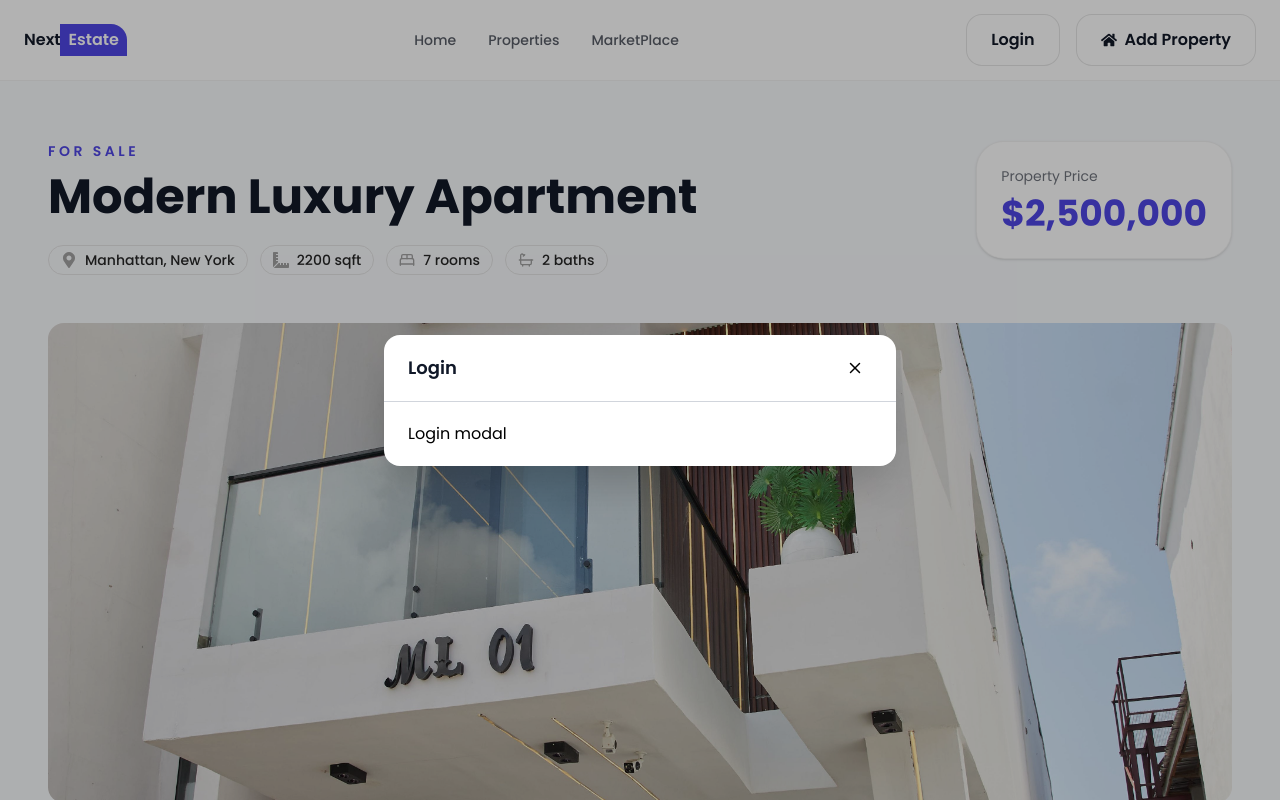
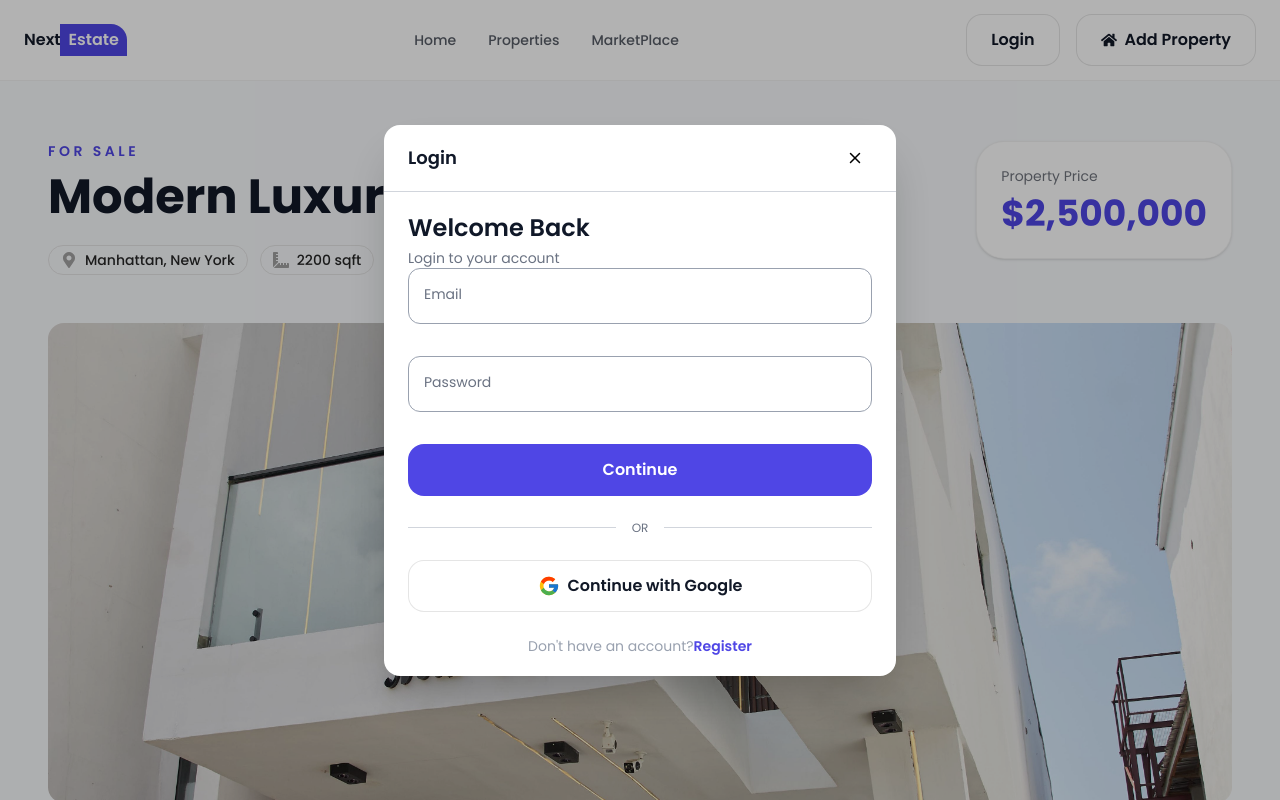
Before and after one commit to ML510/Real-Estate-Marketplace-Project, a Next.js app: page /property/1 in a window 1280 px wide. Both pictures are taken after a click on the button "Login". Shown: the top 800 px of the page. Built offline with nearby package versions, Linux system fonts and the light colour scheme.

Commit message:
Login And Register Modal Update

```diff
--- a/src/components/modals/LoginModal.tsx
+++ b/src/components/modals/LoginModal.tsx
@@ -2,12 +2,105 @@
 
 import { useAuthModal } from "@/store/useAuthModalStore";
 import Modal from "./Modal";
+import { useState } from "react";
+import Input from "../ui/Input";
+import Button from "../ui/Button";
+import { FcGoogle } from "react-icons/fc";
+
+interface LoginValues {
+  email: string,
+  password: string,
+}
+
+type LoginErrors = Partial<Record<keyof LoginValues, string>>
 
 function LoginModal() {
-  const {openRegister,isLoginOpen,closeLogin} = useAuthModal();
+
+  const { openRegister, isLoginOpen, closeLogin } = useAuthModal();
+  const [values, setValues] = useState<LoginValues>({
+    email: "",
+    password: ""
+  });
+  const [loading, setLoading] = useState(false)
+  const [errors, setErrors] = useState<LoginErrors>({})
+
+  const handleChange = (e: React.ChangeEvent<HTMLInputElement>) => {
+    const { value, name } = e.target;
+
+    setValues((prev) => ({
+      ...prev,
+      [name]: value
+    }))
+
+    setErrors((prev) => ({
+      ...prev,
+      [name]: undefined
+    }))
+  };
+
+  const validate = () => {
+    const newErrors: LoginErrors = {}
+
+    // validate the Email
+    if (!values.email.trim()) {
+      newErrors.email = "Email is required!"
+    } else if (!/^\S+@\S+\.\S+$/.test(values.email)) {
+      newErrors.email = "Enter a valid email address!"
+    }
+
+    // validate the password field
+    if (!values.password.trim()) {
+      newErrors.password = "Password is required!"
+    } else if (values.password.length < 6) {
+      newErrors.email = "Password must be at least 6 characters!"
+    }
+
+    setErrors(newErrors);
+    return Object.keys(newErrors).length === 0;
+
+  }
+
+
   return (
-    <Modal title="Login"onClose={closeLogin}isOpen={isLoginOpen}>
-        <p>Login modal</p>
+    <Modal title="Login" onClose={closeLogin} isOpen={isLoginOpen}>
+      {/* header */}
+      <div className="md-6 space-y-1">
+        <h1 className="text-2xl font-semibold text-gray-900">Welcome Back</h1>
+        <p className="text-sm text-gray-500">Login to your account</p>
+      </div>
+
+      <form className="space-y-8">
+        <Input id="login-email" name="email" label="Email" value={values.email} onChange={handleChange} error={errors.email} disabled={loading} />
+        <Input id="login-password" name="password" label="Password" value={values.password} onChange={handleChange} error={errors.password} disabled={loading} />
+
+        <Button fullWidth type="submit" loading={loading}>
+          Continue
+        </Button>
+      </form>
+
+      {/* divider */}
+      <div className="relative my-6">
+        <div className="absolute inset-0 flex items-center">
+          <div className="w-full border-t border-gray-300" />
+
+        </div>
+        <div className="relative flex justify-center text-xs uppercase">
+          <span className="bg-white px-4 text-gray-500">
+            Or
+          </span>
+        </div>
+      </div>
+
+      <Button variant="outline" fullWidth disabled={loading} icon={<FcGoogle size={22} />}>
+        Continue with Google
+      </Button>
+
+      <p className="text-gray-400 text-center text-sm mt-6">
+        Don&apos;t have an account?{""}
+        <span className="text-primary font-semibold cursor-pointer hover:underline" onClick={openRegister}>
+          Register
+        </span>
+      </p>
     </Modal>
   )
 }
--- a/src/components/modals/RegisterModal.tsx
+++ b/src/components/modals/RegisterModal.tsx
@@ -2,12 +2,111 @@
 
 import { useAuthModal } from "@/store/useAuthModalStore";
 import Modal from "./Modal";
+import { useState } from "react";
+import Input from "../ui/Input";
+import Button from "../ui/Button";
+import { FcGoogle } from "react-icons/fc";
+interface RegisterValues {
+  name:string,
+  email: string,
+  password: string,
+}
+
+type RegisterErrors = Partial<Record<keyof RegisterValues, string>>
 
 function RegisterModal() {
   const {openLogin,isRegisterOpen,closeRegister} = useAuthModal();
+  const [values, setValues] = useState<RegisterValues>({
+    name:"",
+    email: "",
+    password: ""
+  });
+  const [loading, setLoading] = useState(false)
+  const [errors, setErrors] = useState<RegisterErrors>({})
+
+  const handleChange = (e: React.ChangeEvent<HTMLInputElement>) => {
+    const { value, name } = e.target;
+
+    setValues((prev) => ({
+      ...prev,
+      [name]: value
+    }))
+
+    setErrors((prev) => ({
+      ...prev,
+      [name]: undefined
+    }))
+  };
+
+  const validate = () => {
+    const newErrors: RegisterErrors = {}
+
+    //validate the name field
+    if (!values.name.trim()) {
+      newErrors.name = "Name is required!"
+    } else if (values.name.length < 6) {
+      newErrors.name = "Name must be at least 2 characters!"
+    }
+
+    // validate the Email
+    if (!values.email.trim()) {
+      newErrors.email = "Email is required!"
+    } else if (!/^\S+@\S+\.\S+$/.test(values.email)) {
+      newErrors.email = "Enter a valid email address!"
+    }
+
+    // validate the password field
+    if (!values.password.trim()) {
+      newErrors.password = "Password is required!"
+    } else if (values.password.length < 6) {
+      newErrors.email = "Password must be at least 6 characters!"
+    }
+
+    setErrors(newErrors);
+    return Object.keys(newErrors).length === 0;
+
+  }
+
   return (
     <Modal title="Register"onClose={closeRegister}isOpen={isRegisterOpen}>
-        <p>Register modal</p>
+        <div className="md-6 space-y-1">
+        <h1 className="text-2xl font-semibold text-gray-900">Welcome to NextEstate</h1>
+        <p className="text-sm text-gray-500">Create an account</p>
+      </div>
+
+      <form className="space-y-8">
+        <Input id="login-name" name="name" label="Name" value={values.name} onChange={handleChange} error={errors.name} disabled={loading} />
+        <Input id="login-email" name="email" label="Email" value={values.email} onChange={handleChange} error={errors.email} disabled={loading} />
+        <Input id="login-password" name="password" label="Password" value={values.password} onChange={handleChange} error={errors.password} disabled={loading} />
+
+        <Button fullWidth type="submit" loading={loading}>
+          Continue
+        </Button>
+      </form>
+
+      {/* divider */}
+      <div className="relative my-6">
+        <div className="absolute inset-0 flex items-center">
+          <div className="w-full border-t border-gray-300" />
+
+        </div>
+        <div className="relative flex justify-center text-xs uppercase">
+          <span className="bg-white px-4 text-gray-500">
+            Or
+          </span>
+        </div>
+      </div>
+
+      <Button variant="outline" fullWidth disabled={loading} icon={<FcGoogle size={22} />}>
+        Continue with Google
+      </Button>
+
+      <p className="text-gray-400 text-center text-sm mt-6">
+        Already have an account?{""}
+        <span className="text-primary font-semibold cursor-pointer hover:underline" onClick={openLogin}>
+          Login
+        </span>
+      </p>
     </Modal>
   )
 }
--- a/src/components/properties/EmailForm.tsx
+++ b/src/components/properties/EmailForm.tsx
@@ -30,7 +30,7 @@
             ...prev,
             [name]: value
         }))
-    }
+    };
     return (
         <div>
             <div className=" sticky top-28 rounded-4xl border border-black/5 bg-card p-8 shadow-sm">
```
